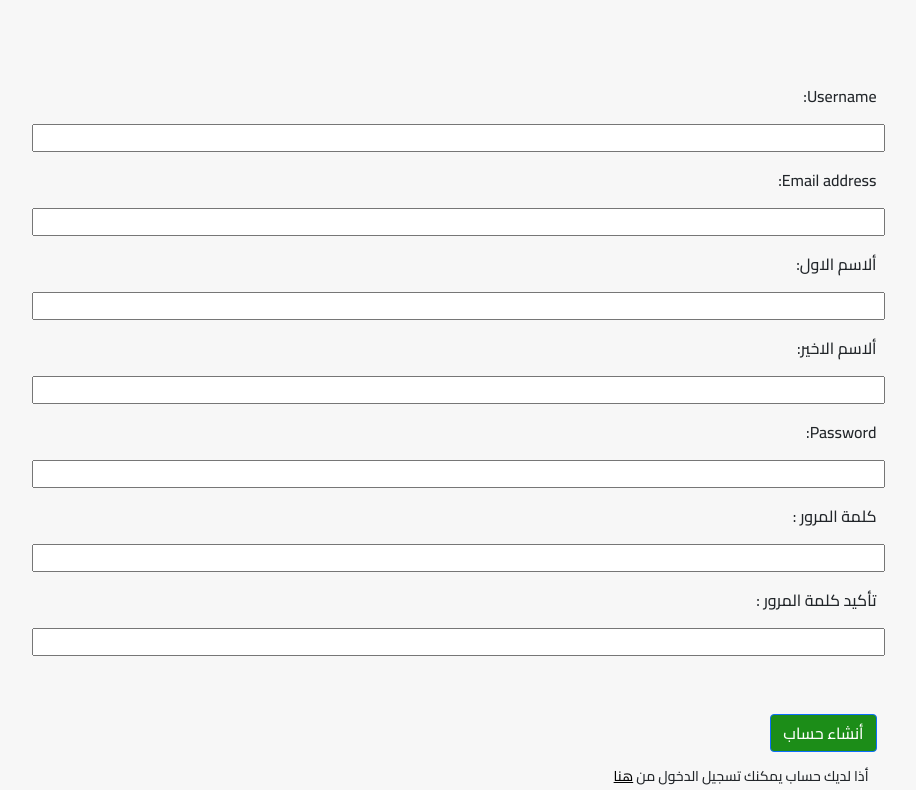
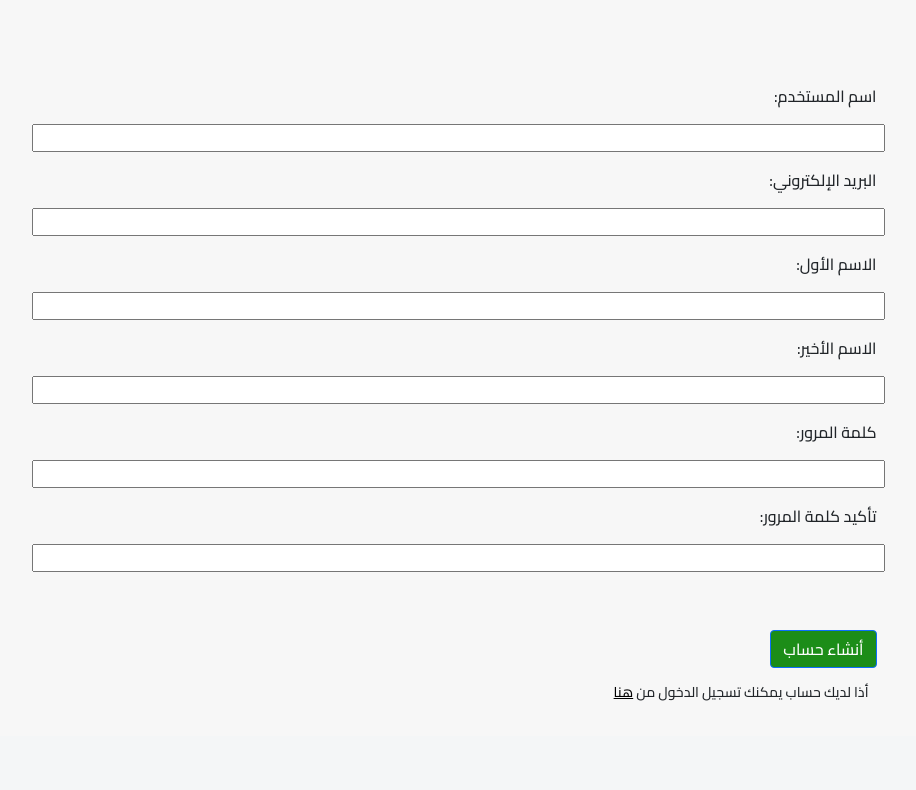
Before and after one commit to ibrahimalsweis/my-website-dj-2022, a Django app: page /register/ in a window 1280 px wide. Shown: the part 64-854 px from the top of the page, without its empty margins (182-1098 px from the left). After the commit the page ends 765 px from the top, so only its background shows below. Run offline with Django 4.2, Linux system fonts and the light colour scheme; some libraries are stand-ins or nearby versions.

Commit message:
27 /3/2022

```diff
--- a/my_website_dj/blog/urls.py
+++ b/my_website_dj/blog/urls.py
@@ -3,6 +3,6 @@ from . import views
 
 urlpatterns = [
     path('',views.index,name='index'),
-        path('add_post/',views.new_post,name='new_post'),
+    path('add_post/',views.new_post,name='new_post'),
     path('detail/<int:post_id>/',views.detail_post,name='detail')
 ]
--- a/my_website_dj/my_website_dj/static/css/main.css
+++ b/my_website_dj/my_website_dj/static/css/main.css
@@ -36,7 +36,10 @@ a:hover {
 }
 
 /* Start Base  */
-
+.errorlist li{
+  color: red;
+  list-style: none;
+}
 #main-btn {
   background-color: var(--main-color-alt);
   margin: 10px 0;
--- a/my_website_dj/static/css/main.css
+++ b/my_website_dj/static/css/main.css
@@ -36,7 +36,10 @@ a:hover {
 }
 
 /* Start Base  */
-
+.errorlist li{
+  color: red;
+  list-style: none;
+}
 #main-btn {
   background-color: var(--main-color-alt);
   margin: 10px 0;
--- a/my_website_dj/templates/base.html
+++ b/my_website_dj/templates/base.html
@@ -50,7 +50,7 @@
               <a class="nav-link" href="{% url 'new_post' %}">أضافة منشور جديد </a>
             </li>
             <li class="nav-item mx-2"><a class="nav-link" href="#">تسجيل الدخول</a></li>
-            <li class="nav-item mx-2"><a class="nav-link" href="#">أنشاء حساب جديد </a></li>
+            <li class="nav-item mx-2"><a class="nav-link" href="{% url 'register' %}">أنشاء حساب جديد </a></li>
 
           </ul>
           <!-- <form class="d-flex">
--- a/my_website_dj/templates/blog/detail_post.html
+++ b/my_website_dj/templates/blog/detail_post.html
@@ -1,4 +1,5 @@
-
+{% extends 'base.html' %} {% load static %}
+{% block content %}
 <main class="main">
   <div class="container">
     <div class="row justify-content-center">
--- a/my_website_dj/templates/user/register.html
+++ b/my_website_dj/templates/user/register.html
@@ -5,8 +5,9 @@
     <main class="main   ">
         <div class="container ">
             <div class="box w-75 m-auto mt-5    ">
-                <form class="row g-3">
-                    {{form}}
+                <form class="row g-3" method='POST'>
+                  {% csrf_token %}
+                      {{form}}
                     <!-- <div class="col-md-6">
                       <label for="First-name" class="form-label">ألاسم الأول</label>
                       <input type="text" class="form-control" id="First-name">
--- a/my_website_dj/user/forms.py
+++ b/my_website_dj/user/forms.py
@@ -1,18 +1,56 @@
 
+from cProfile import label
 from django import forms
 from django.contrib.auth.models import User
 
 class UserCreationForm(forms.ModelForm):
 
-    username = forms.CharField(max_length=99)
-    first_name = forms.CharField(max_length=99,label='ألاسم الاول')
-    last_name = forms.CharField(max_length=99 ,label='ألاسم الاخير')
-    password1 = forms.CharField(min_length=8,label='كلمة المرور ')
-    password2= forms.CharField(min_length=8,label='تأكيد كلمة المرور ')
-    class Meta:
-        model = User
-        fields = ['username','email','first_name','last_name','password']
+    # username = forms.CharField(max_length=99,label='أسم المستخدم ')
+    # first_name = forms.CharField(max_length=99,label='ألاسم الاول')
+    # last_name = forms.CharField(max_length=99 ,label='ألاسم الاخير')
+    # password1 = forms.CharField(min_length=8,label='كلمة المرور ' , widget=forms.PasswordInput())
+    # password2= forms.CharField(min_length=8,label='تأكيد كلمة المرور ',widget=forms.PasswordInput())
+    # class Meta:
+    #     model = User
+    #     fields = ['username','email','first_name','last_name','password1','password2']
 
-        widgets ={
-            'password2':forms.TextInput(attrs={'class':"form-control"})
-        }
+    # def clean_password2(self):
+    #     c_data = self.cleaned_data
+    #     if c_data['password1'] != c_data['password2']:
+    #         raise forms.ValidationError('كلمة المرور غير متطابقة')
+    #     return c_data['password2']
+
+    # def clean_username(self):
+    #     c_data = self.cleaned_data
+    #     if User.objects.filter(username=c_data['username']).exists():
+    #         # raise forms.ValidationError("اسم المستخدم  موجود بالفعل ")
+    #         raise forms.ValidationError(("This username has already existed."))
+    #     return c_data['username']
+
+
+
+        username = forms.CharField(label='اسم المستخدم', max_length=30)
+        email = forms.EmailField(label='البريد الإلكتروني')
+        first_name = forms.CharField(label='الاسم الأول')
+        last_name = forms.CharField(label='الاسم الأخير')
+        password1 = forms.CharField(
+            label='كلمة المرور', widget=forms.PasswordInput(), min_length=8)
+        password2 = forms.CharField(
+            label='تأكيد كلمة المرور', widget=forms.PasswordInput(), min_length=8)
+
+        class Meta:
+            model = User
+            fields = ('username', 'email', 'first_name',
+                    'last_name', 'password1', 'password2')
+
+        def clean_password2(self):
+            cd = self.cleaned_data
+            if cd['password1'] != cd['password2']:
+                raise forms.ValidationError('كلمة المرور غير متطابقة')
+            return cd['password2']
+
+        def clean_username(self):
+            cd = self.cleaned_data
+            if User.objects.filter(username=cd['username']).exists():
+                raise forms.ValidationError('يوجد مستخدم مسجل بهذا الاسم.')
+            return cd['username']
--- a/my_website_dj/user/views.py
+++ b/my_website_dj/user/views.py
@@ -1,11 +1,40 @@
-from multiprocessing import context
-from django.shortcuts import render
+
+from django.shortcuts import render ,redirect
+from django.contrib import messages
 from .forms import UserCreationForm
 # Create your views here.
 
 def register(request):
-    form =UserCreationForm()
+    if request.method == 'POST':
+        form = UserCreationForm(request.POST)
+        if form.is_valid():
+            form.save()
+            username = form.cleaned_data['username']
+            messages.success(request,f'مرحباً {username} تم أنشاء الحساب بنجاح')
+            return redirect('index')
+    else:
+        form = UserCreationForm()
+
     context={
         'form':form
     }
     return render(request,'user/register.html',context)
+
+# def register(request):
+#     if request.method == 'POST':
+#         form = UserCreationForm(request.POST)
+#         if form.is_valid():
+#             new_user = form.save(commit=False)
+#             username = form.cleaned_data['username']
+#             # new_user.set_password(form.cleaned_data['password1'])
+#             # new_user.save()
+
+#             messages.success(
+#                 request, f'تهانينا {new_user} لقد تمت عملية التسجيل بنجاح.')
+#             return redirect('login')
+#     else:
+#         form = UserCreationForm()
+#     return render(request, 'user/register.html', {
+#         'title': 'التسجيل',
+#         'form': form,
+#     })
```
Also changed, not shown: my_website_dj/templates/blog/index.html (+7 -0 lines), my_website_dj/db.sqlite3.
